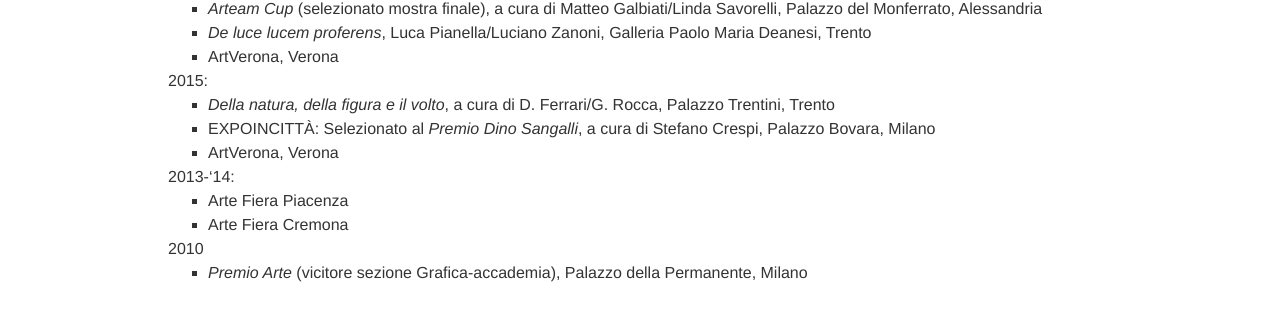
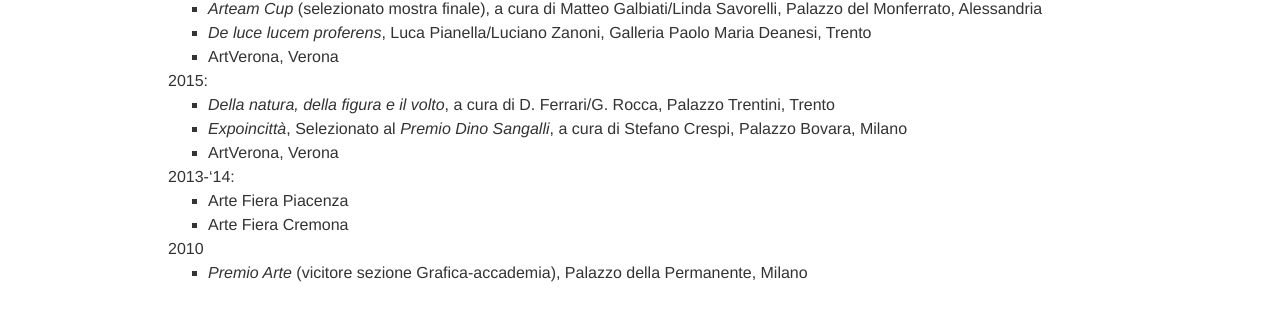
Before and after one commit to liukliuk/liukliuk.github.io, a Jekyll site: the page built from biografia-contatti/index.md, in a window 1280 px wide. Shown: the part 307-617 px from the top of the page. Built offline with Jekyll 4.4.1, drawn with Linux system fonts in a browser that asks for light colours; part of the change alters nothing that is shown.

```diff
--- a/biografia-contatti/index.md
+++ b/biografia-contatti/index.md
@@ -17,7 +17,7 @@ Vive e lavora a Genova.
   - ArtVerona, Verona
 * 2015:
   - *Della natura, della figura e il volto*, a cura di D. Ferrari/G. Rocca, Palazzo Trentini, Trento
-  - EXPOINCITTÀ: Selezionato al *Premio Dino Sangalli*, a cura di Stefano Crespi, Palazzo Bovara, Milano
+  - *Expoincittà*, Selezionato al *Premio Dino Sangalli*, a cura di Stefano Crespi, Palazzo Bovara, Milano
   - ArtVerona, Verona
 * 2013-'14:
   - Arte Fiera Piacenza
```
